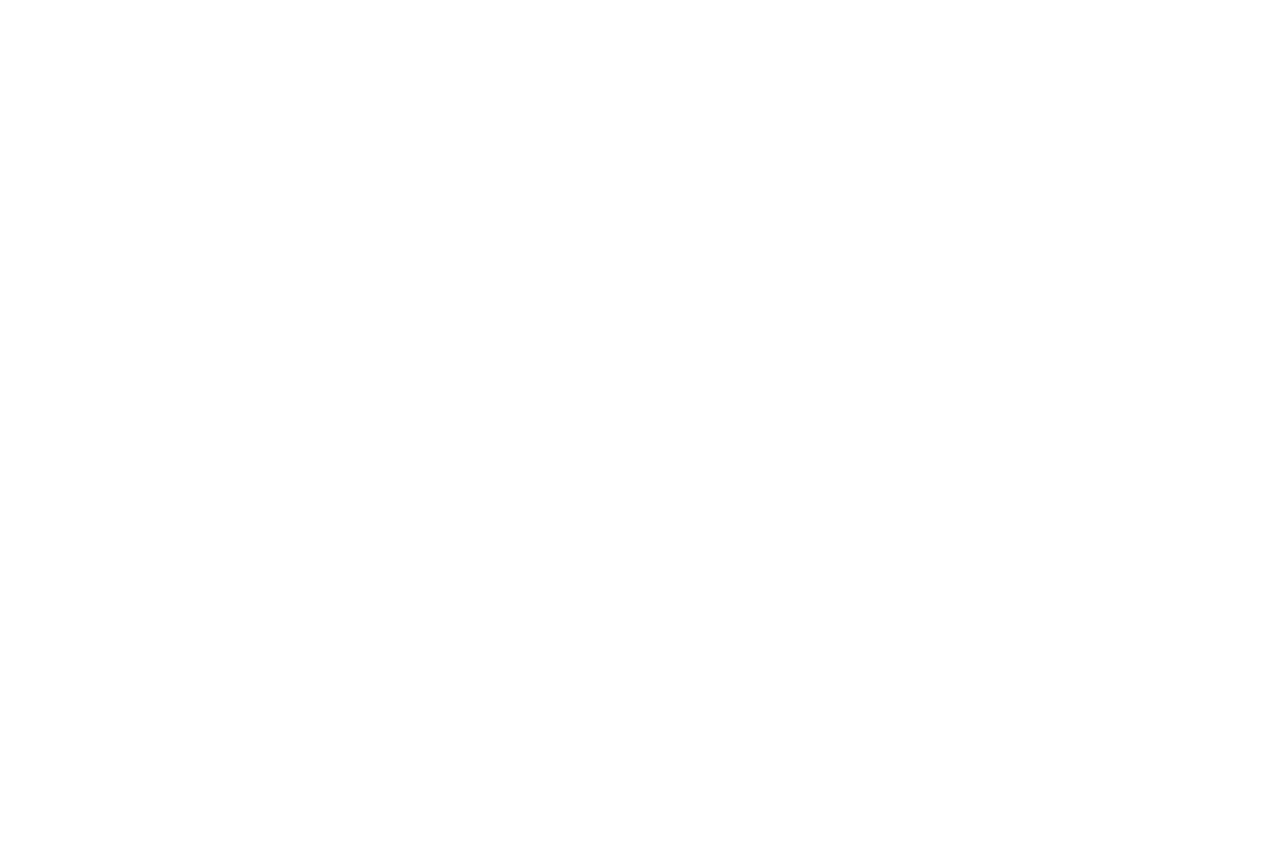
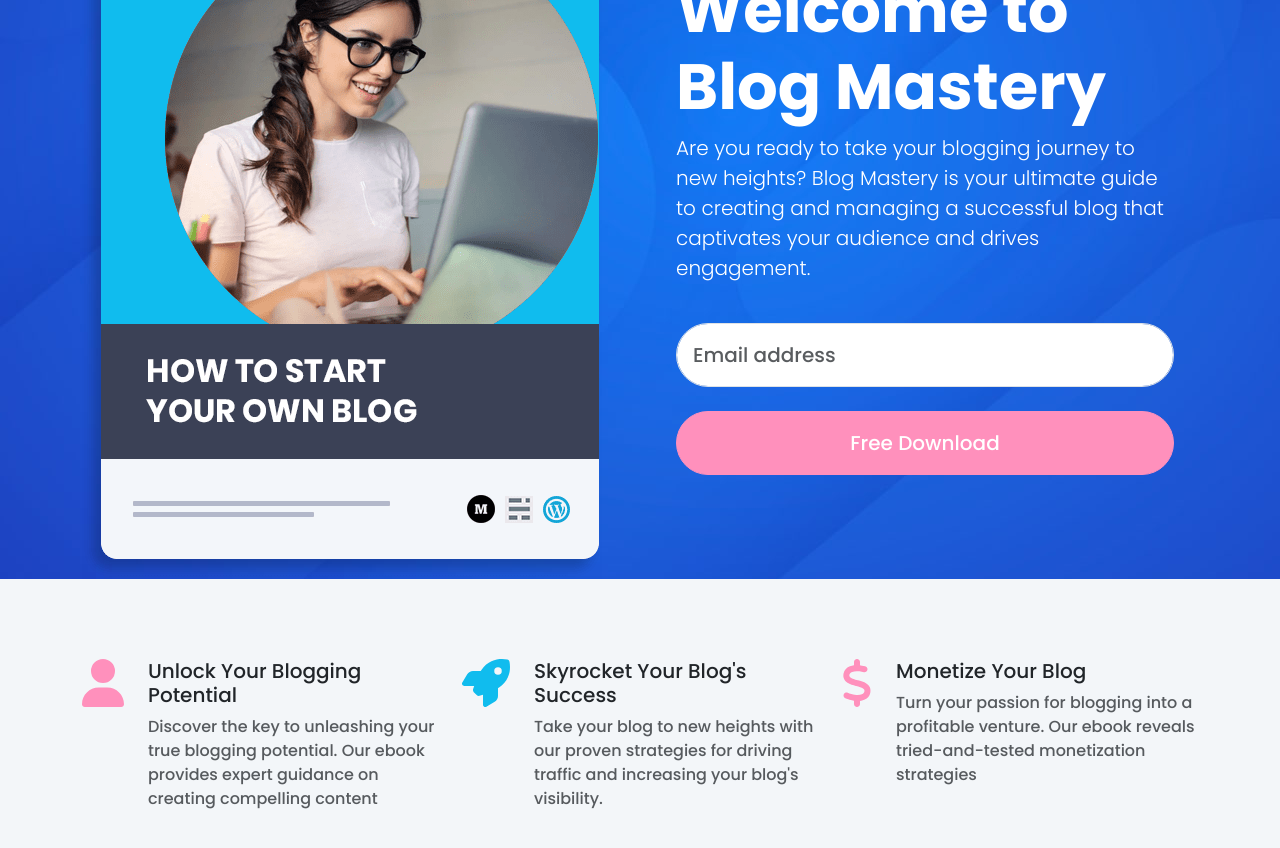
Before and after one commit to imran-farooq7/blog-mastery, a Next.js app: page / in a window 1280 px wide. Shown: the part 260-1108 px from the top of the page. Before the commit the page ends 800 px from the top, so only its background shows below. Built offline with nearby package versions, Linux system fonts and the light colour scheme.

Commit message:
Build Header and icons components

```diff
--- /dev/null
+++ b/app/components/Header.tsx
@@ -0,0 +1,10 @@
+import Hero from "./Hero";
+
+const Header = () => {
+	return (
+		<div className="header">
+			<Hero />
+		</div>
+	);
+};
+export default Header;
--- /dev/null
+++ b/app/components/Hero.tsx
@@ -0,0 +1,51 @@
+import Image from "next/image";
+
+const Hero = () => {
+	return (
+		<div className="hero text-white pt-7">
+			<div className="container-xl">
+				<div className="row">
+					<div className="col-md-6">
+						<div className="image-container d-flex justify-content-center d-md-block">
+							<Image
+								src={"/images/header-ebook.png"}
+								alt="e-book"
+								width={520}
+								height={700}
+								className="img-fluid"
+							/>
+						</div>
+					</div>
+					<div className="col-md-6">
+						<div className="text-container d-flex p-4 flex-column text-center text-md-start justify-content-center h-100">
+							<h1 className="display-3 fw-bold">Welcome to Blog Mastery</h1>
+							<p className="lead">
+								Are you ready to take your blogging journey to new heights? Blog
+								Mastery is your ultimate guide to creating and managing a
+								successful blog that captivates your audience and drives
+								engagement.
+							</p>
+							<div className="form-container text-center">
+								<form>
+									<div className="my-4">
+										<input
+											type="email"
+											className="form-control form-control-lg rounded-5 py-3"
+											placeholder="Email address"
+										/>
+									</div>
+									<div className="d-grid">
+										<button className="btn btn-primary btn-lg text-white py-3 rounded-5">
+											Free Download
+										</button>
+									</div>
+								</form>
+							</div>
+						</div>
+					</div>
+				</div>
+			</div>
+		</div>
+	);
+};
+export default Hero;
--- /dev/null
+++ b/app/components/Icons.tsx
@@ -0,0 +1,52 @@
+// "use client";
+import { faDollar, faRocket, faUser } from "@fortawesome/free-solid-svg-icons";
+import { FontAwesomeIcon } from "@fortawesome/react-fontawesome";
+const Icons = () => {
+	return (
+		<div className="icons bg-light">
+			<div className="container-xl">
+				<div className="row">
+					<div className="col-md-4 d-flex gap-4">
+						<FontAwesomeIcon icon={faUser} size="3x" className="text-primary" />
+						<div>
+							<h5 className="fw-meduim">Unlock Your Blogging Potential</h5>
+							<p className="text-muted">
+								Discover the key to unleashing your true blogging potential. Our
+								ebook provides expert guidance on creating compelling content
+							</p>
+						</div>
+					</div>
+					<div className="col-md-4 d-flex gap-4">
+						<FontAwesomeIcon
+							icon={faRocket}
+							size="3x"
+							className="text-secondary"
+						/>
+						<div>
+							<h5 className="fw-meduim">Skyrocket Your Blog's Success</h5>
+							<p className="text-muted">
+								Take your blog to new heights with our proven strategies for
+								driving traffic and increasing your blog's visibility.
+							</p>
+						</div>
+					</div>
+					<div className="col-md-4 d-flex gap-4">
+						<FontAwesomeIcon
+							icon={faDollar}
+							size="3x"
+							className="text-primary"
+						/>
+						<div>
+							<h5 className="fw-meduim"> Monetize Your Blog</h5>
+							<p className="text-muted">
+								Turn your passion for blogging into a profitable venture. Our
+								ebook reveals tried-and-tested monetization strategies
+							</p>
+						</div>
+					</div>
+				</div>
+			</div>
+		</div>
+	);
+};
+export default Icons;
--- a/app/components/Navbar.tsx
+++ b/app/components/Navbar.tsx
@@ -3,7 +3,7 @@
 
 const Navbar = () => {
 	return (
-		<nav className="navbar navbar-expand-lg fixed-top navbar-dark bg-dark py-3">
+		<nav className="navbar navbar-expand-lg fixed-top navbar-dark py-3">
 			<div className="container">
 				<Link href="/" className="navbar-brand">
 					<Image
--- a/app/globals.scss
+++ b/app/globals.scss
@@ -1,9 +1,22 @@
-$primary: #c167ef;
+$primary: #ff90bc;
 $secondary: #10bcee;
 $dark: #2b3041;
 $light: #f3f6f9;
 $navbar-dark-color: #fff;
 $navbar-dark-hover-color: $secondary;
+
+//Space
+$spacer: 1rem !default;
+$spacers: (
+	0: 0,
+	1: $spacer * 0.25,
+	2: $spacer * 0.5,
+	3: $spacer,
+	4: $spacer * 1.5,
+	5: $spacer * 3,
+	6: $spacer * 6,
+	7: $spacer * 8,
+) !default;
 .navbar-btn {
 	border-radius: 3.5rem !important;
 	padding: 0.6rem 2rem !important;
@@ -11,4 +24,10 @@
 .navbar-btn:hover {
 	color: $dark !important;
 }
+.header {
+	background: url("../public//images/header-background.jpg");
+}
+.icons {
+	padding: 5rem 0rem;
+}
 @import "bootstrap/scss/bootstrap.scss";
--- a/app/page.tsx
+++ b/app/page.tsx
@@ -1,6 +1,15 @@
+import Header from "./components/Header";
+import Hero from "./components/Hero";
+import Icons from "./components/Icons";
 import Navbar from "./components/Navbar";
 
 const Home = () => {
-	return <Navbar />;
+	return (
+		<>
+			<Navbar />
+			<Header />
+			<Icons />
+		</>
+	);
 };
 export default Home;
--- a/package.json
+++ b/package.json
@@ -9,11 +9,15 @@
     "lint": "next lint"
   },
   "dependencies": {
+    "@fortawesome/fontawesome-svg-core": "^6.5.1",
+    "@fortawesome/free-solid-svg-icons": "^6.5.1",
+    "@fortawesome/react-fontawesome": "^0.2.0",
     "bootstrap": "^5.3.2",
     "install": "^0.13.0",
     "next": "14.0.4",
     "react": "^18",
     "react-dom": "^18",
+    "react-icons": "^4.12.0",
     "sass": "^1.69.5"
   },
   "devDependencies": {
```
Also changed, not shown: 1 other file (tests, documents, lock files or other folders).
